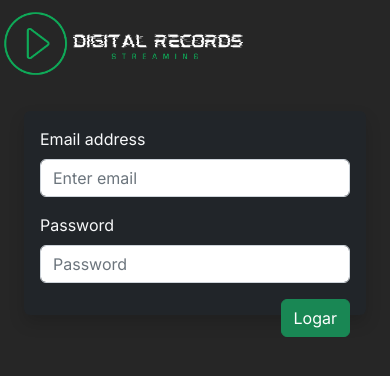
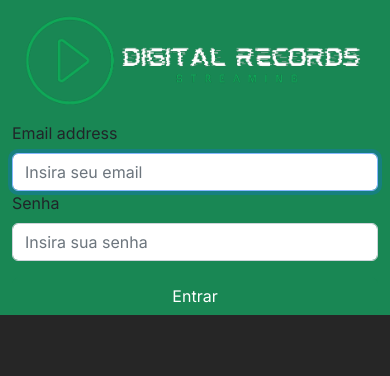
Before and after one commit to LigiaBaptista/ProjetoEmGrupoM4, a React (Vite) app in the folder teste/vite-project/: page /login in a window 390 px wide. Shown: the top 376 px of the page. Built offline with nearby package versions, Linux system fonts and the light colour scheme.

Commit message:
Footer and Header fix responsivite

```diff
--- a/teste/vite-project/src/components/Footer/Footer.jsx
+++ b/teste/vite-project/src/components/Footer/Footer.jsx
@@ -6,8 +6,8 @@ import './Footer.module.css';
 
 function Footer() {
   return (
-    <footer className="w-100 position-fixed bottom-0 bg-dark py-2 mt-2">
-      <Nav className="justify-content-evenly w-100 grad" activeKey="/">
+    <footer className="w-100 position-fixed bottom-0 py-2 mt-2">
+      <Nav className="justify-content-evenly w-100" activeKey="/">
         <Nav.Item>
           <Link to="/" className="d-flex flex-column text-decoration-none">
             <Icon.HouseDoorFill size={30} className="m-auto" />
--- a/teste/vite-project/src/components/Footer/Footer.module.css
+++ b/teste/vite-project/src/components/Footer/Footer.module.css
@@ -1,13 +1,12 @@
 @import url('https://fonts.googleapis.com/css2?family=Roboto:wght@300;400;500;700&display=swap');
 @import url('https://fonts.googleapis.com/css2?family=Inter:wght@300;400;500;700&display=swap');
 
-
-a:hover{
-    color: var(--bs-success);
-   font-weight: 500;
+a:hover {
+  color: var(--bs-success);
+  font-weight: 500;
 }
 
-.grad{
-background: rgb(18,18,18);
-background: radial-gradient(circle, rgba(18,18,18,1) 50%, rgba(94,94,94,0) 100%) !important;
+footer {
+  background-color: #262626;
+  z-index: 9999;
 }
--- a/teste/vite-project/src/components/Header/Header.jsx
+++ b/teste/vite-project/src/components/Header/Header.jsx
@@ -1,26 +1,22 @@
-import Container from 'react-bootstrap/Container';
-import Navbar from 'react-bootstrap/Navbar';
+import { Container, Nav, Navbar } from 'react-bootstrap';
 import Logo from '../../assets/img/logo.png';
 import LoginAccount from './LoginAccount/LoginAccount';
 
 function Header() {
   return (
-		<>
-			<header >
-				<Navbar style={{ background: '#1a1a1a' }}>
-					<Container>
-						<Navbar.Brand href='#home'>
-							<img alt='' src={Logo} width='240' height='70' className='d-inline-block align-top' />{' '}
+    <Navbar style={{ background: '#1a1a1a' }} expand="md">
+      <Container className="text-white">
+        <Navbar.Brand href="/">
+          <img src={Logo} width={200} className="auto" alt="" srcSet="" />
         </Navbar.Brand>
-						<Navbar.Collapse className='justify-content-end align-center'>
-							<Navbar.Text>
+        <Navbar.Toggle className="bg-success" aria-controls="basic-navbar-nav" />
+        <Navbar.Collapse id="basic-navbar-nav" className="justify-content-end text-white">
+          <Nav className="align-items-start">
             <LoginAccount />
-							</Navbar.Text>
+          </Nav>
         </Navbar.Collapse>
       </Container>
     </Navbar>
-			</header>
-		</>
   );
 }
 
--- a/teste/vite-project/src/components/Header/LoginAccount/LoginAccount.jsx
+++ b/teste/vite-project/src/components/Header/LoginAccount/LoginAccount.jsx
@@ -1,18 +1,15 @@
-import { useState } from 'react';
 import Profile from '../../../assets/img/profile.svg';
 import React from 'react';
+import { Link } from 'react-router-dom';
 
 import {Button} from 'react-bootstrap'
 function LoginAccount() {
-	const [show, setShow] = useState(false);
-
-	const handleClose = () => setShow(false);
-	const handleShow = () => setShow(true);
 
 	return (
     <>
-      <Button variant="dark" onClick={handleShow}>
-        <a href="/biblioteca" className="text-decoration-none text-white">
+      <Button variant="dark">
+        <Link to="/biblioteca" className="text-decoration-none text-white">
+        <a className="text-decoration-none text-white">
           <img
             alt=""
             src={Profile}
@@ -21,7 +18,8 @@ function LoginAccount() {
             className="d-inline-block align-center"
           />{' '}
           Luis
-        </a>
+          </a>
+        </Link>
       </Button>
     </>
   );
--- a/teste/vite-project/src/index.css
+++ b/teste/vite-project/src/index.css
@@ -1,5 +1,6 @@
 :root{
   color: aliceblue;
+  --headerColor: #1a1a1a;
 }
 
 *{
--- a/teste/vite-project/src/pages/Login/Login.jsx
+++ b/teste/vite-project/src/pages/Login/Login.jsx
@@ -1,26 +1,24 @@
-import Button from 'react-bootstrap/Button';
-import Form from 'react-bootstrap/Form';
-import { Container } from 'react-bootstrap';
+import { Button, Form, Container } from 'react-bootstrap';
 import logo from '../../assets/img/logo.png';
 
 function Login() {
   return (
-    <>
-      <img src={logo} width="250px" alt="" />
-      <Form className=" bg-dark p-3 rounded m-4 shadow text-light form">
-        <Form.Group className="mb-3" controlId="formBasicEmail">
+    <Container className="d-flex flex-column justify-content-center align-items-center bg-success" style={{maxWidth: 400}}>
+      <img src={logo} width={350} alt="logo" />
+      <Form className="w-100">
+        <Form.Group className="" controlId="exampleForm.ControlInput1">
           <Form.Label>Email address</Form.Label>
-          <Form.Control type="email" placeholder="Enter email" />
+          <Form.Control type="email" placeholder="Insira seu email" autoFocus />
         </Form.Group>
-        <Form.Group className="mb-3" controlId="formBasicPassword">
-          <Form.Label>Password</Form.Label>
-          <Form.Control type="password" placeholder="Password" />
+        <Form.Group className="mb-3" controlId="exampleForm.ControlInput1">
+          <Form.Label>Senha</Form.Label>
+          <Form.Control type="password" placeholder="Insira sua senha" />
         </Form.Group>
-        <Button variant="success" className="float-end" type="submit">
-          Logar
+        <Button variant="success" type="submit" className="w-100">
+          Entrar
         </Button>
       </Form>
-    </>
+    </Container>
   );
 }
 
```
Also changed, not shown: teste/vite-project/src/components/CardPlaylist/CardPlaylist.jsx (+13 -22 lines). Lines whose indentation alone changed are shown as unchanged.
